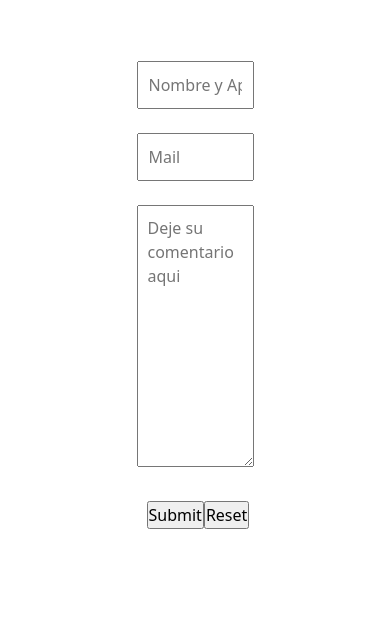
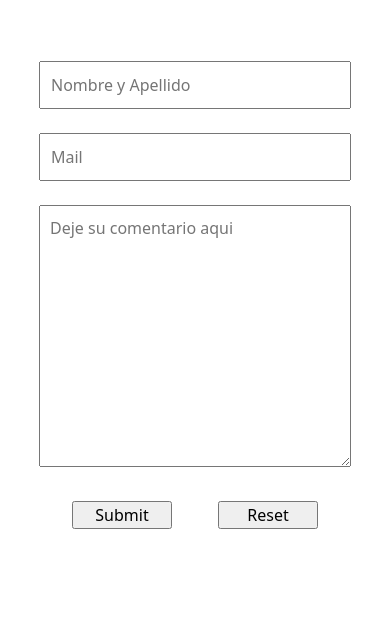
Before and after one commit to SantinoZucconi/Pinturas-Zucconi, a website: page pages/contacto.html in a window 390 px wide. Shown: the part 173-800 px from the top of the page. Drawn offline with nearby package versions, Linux system fonts and the light colour scheme; a web font is replaced by a local one.

Commit message:
Corrigiendo errores de responsive

```diff
--- a/scss/main.scss
+++ b/scss/main.scss
@@ -178,4 +178,15 @@
         }
 
     }
+
+    .Contacto{
+    .formItem{
+        width: 80%;
+    }
+    div{
+        input{
+            width: 100px;
+        }
+    }
+    }
 }
```
Also changed, not shown: css/style.css.
